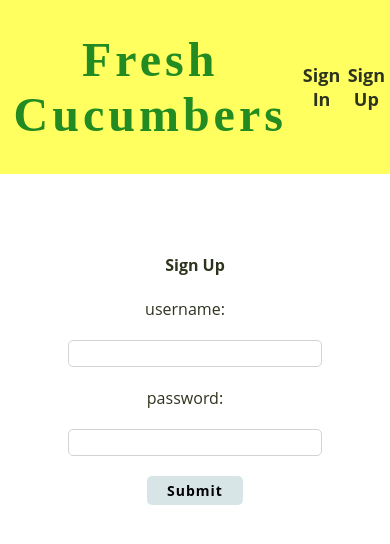
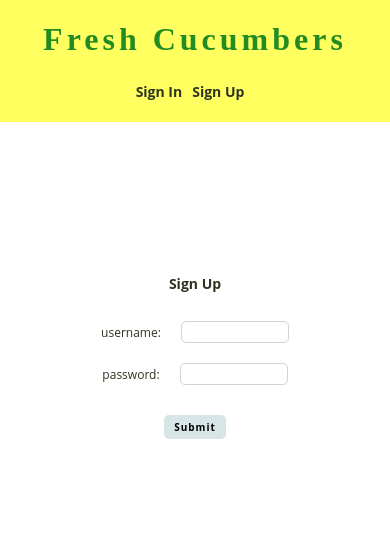
Before and after one commit to vasynizami/fresh-cucumbers, a React (Create React App) app in the folder client/: page /register in a window 390 px wide. Shown: the top 544 px of the page. Built offline with nearby package versions, Linux system fonts and the light colour scheme; no server answers.

Commit message:
media queries finish

```diff
--- a/client/src/App.css
+++ b/client/src/App.css
@@ -27,15 +27,15 @@ header a:hover {
   transform: scale(1.1);
 }
 
-#logo:hover {
-  transform: none;
-}
-
 header h1 {
   color: 	#228B22;
   font-family: 'Monofett';
   letter-spacing: 4px;
   font-size: 48px;
+}
+
+#logo:hover {
+  transform: none;
 }
 
 #signout {
@@ -73,11 +73,9 @@ h3 {
 }
 
 input, textarea {
-  font-size: 24px;
+  font-size: 22px;
   border: 0.5px solid lightgrey;
   border-radius: 5px;
-  padding: 2px;
-  font-size: 18px;
   margin: 20px auto;
   color: #2D341E !important;
   background:white !important;
@@ -106,6 +104,7 @@ button {
 
 main{
   margin-top: 80px;
+  margin-bottom: 50px;
   padding-right: 50px;
   padding-left: 50px;
 }
@@ -172,6 +171,11 @@ movies p {
   width: 50%;
 }
 
+.reviews div {
+  padding-bottom: 10px;
+  border-bottom: 1px solid lightgrey;
+}
+
 .link-button {
   margin-right: 15px;
   font-size: 14px;
@@ -196,3 +200,145 @@ movies p {
   text-align: center;
   font-size: 12px;
 }
+
+@media (max-width: 800px) {
+
+  header h1 {
+    font-size: 44px;
+  }
+
+  form {
+    margin-top: 23vh;
+  }
+
+  input {
+    width: 90px;
+    font-size: 18px;
+  }
+
+  main{
+    margin-top: 40px;
+    margin-bottom: 30px;
+    padding-right: 20px;
+    padding-left: 20px;
+  }
+
+  movies img {
+    max-height: 240px;
+    max-width: auto;
+  }
+
+  .movieDetails img {
+    max-width: 200px;
+    height: auto;
+  }
+}
+
+@media (max-width: 500px) {
+
+  header {
+    flex-direction: column;
+  }
+
+  header h1 {
+    font-size: 32px;
+  }
+
+  header p {
+    display: none;
+  }
+
+  header a {
+    font-size: 14px;
+    margin-right: 10px;
+  }
+
+  #logo {
+    margin-right: 0;
+  }
+
+  #signout {
+    font-size: 14px;
+    padding-bottom: 20px;
+  }
+
+  .auth-link {
+    padding-bottom: 20px;
+  }
+
+  main{
+    margin-top: 20px;
+    margin-bottom: 20px;
+    padding-right: 10px;
+    padding-left: 10px;
+  }
+
+  form {
+    margin-top: 18vh;
+  }
+
+  h4 {
+    font-size: 14px;
+  }
+
+  label {
+    font-size: 12px;
+  }
+
+  input, textarea {
+    font-size: 14px;
+    margin: 10px auto;
+    padding: 2px 8px;
+  }
+
+  button {
+    font-size: 10px;
+    padding: 5px 10px;
+  }
+
+  .submit {
+    margin-top: 20px;
+  }
+
+  movies img {
+    max-height: 300px;
+    max-width: auto;
+  }
+
+  .movieContent {
+    flex-direction: column;
+  }
+
+  h2 {
+    text-align: center;
+  }
+
+  h3 {
+    text-align: center;
+  }
+
+  .movieDetails {
+    max-width: 100%;
+    margin-bottom: 30px;
+  }
+
+  .image-div {
+    text-align: center;
+  }
+  .reviews {
+    margin-left: 0;
+    width: 100%;
+  }
+
+  .link-button {
+    font-size: 10px;
+    padding: 5px 10px;
+  }
+
+  textarea {
+    font-size: 14px;
+    max-width: 80%;
+    padding: 10px;
+  }
+
+}
--- a/client/src/components/Header.jsx
+++ b/client/src/components/Header.jsx
@@ -13,10 +13,10 @@ function Header(props) {
           <button id="signout" onClick={props.handleLogout}>Sign Out</button>
         </>
         :
-        <>
+        <div className="auth-link">
           <Link to="/login">Sign In</Link>
           <Link to="/register">Sign Up</Link>
-        </>
+        </div>
       }
     </header>
   )
--- a/client/src/components/Main.jsx
+++ b/client/src/components/Main.jsx
@@ -4,20 +4,16 @@ import LogIn from './LogIn';
 import Register from './Register';
 import MovieList from './MovieList';
 import MovieDetails from './MovieDetails';
-// import ReviewEdit from './ReviewEdit';
-// import NewReview from './NewReview';
 import { getAllMovies } from '../services/api-helper';
 
 export default class Main extends Component {
 
   state = {
-    movies: [],
-    // avgrating: null
+    movies: []
   }
 
   componentDidMount() {
     this.readAllMovies();
-    // this.readAllReviews();
   }
 
   readAllMovies = async () => {
--- a/client/src/components/MovieDetails.jsx
+++ b/client/src/components/MovieDetails.jsx
@@ -1,6 +1,5 @@
 import React, { Component } from "react";
-import { Route, Link } from "react-router-dom";
-// import ReviewList from "./ReviewList";
+import { Route } from "react-router-dom";
 import MoviePage from "./MoviePage";
 import ReviewEdit from "./ReviewEdit";
 import NewReview from "./NewReview";
--- a/client/src/components/MovieList.jsx
+++ b/client/src/components/MovieList.jsx
@@ -10,7 +10,6 @@ export default function MovieList (props) {
               <div>
                 <img src={movie.img} />
                 <p>{movie.name}</p>
-                {/* <p>{movie.rating}</p> */}
               </div>
             </Link>
           </React.Fragment>
--- a/client/src/components/MoviePage.jsx
+++ b/client/src/components/MoviePage.jsx
@@ -7,7 +7,9 @@ function MoviePage(props) {
   return (
     <div className="movieContent">
       <div className="movieDetails">
-        <img src={movie.img} />
+        <div className="image-div">
+          <img src={movie.img} />
+        </div>
         <h2>{movie.name}</h2>
         <p>{movie.director}</p>
         <p>{movie.genre}</p>
--- a/client/src/components/NewReview.jsx
+++ b/client/src/components/NewReview.jsx
@@ -3,9 +3,9 @@ import React, { Component } from 'react'
 export default class NewReview extends Component {
   state = {
     movie_id: this.props.movieId,
-    rating: "",
     content: ""
   }
+
   handleChange = (e) => {
     const { name, value } = e.target;
     this.setState({
@@ -14,28 +14,17 @@ export default class NewReview extends Component {
   }
 
   render() {
-    const { rating, content } = this.state;
+    const { content } = this.state;
     return (
       <form
-
         onSubmit={(e) => {
         e.preventDefault();
         this.props.handleReviewSubmit(this.state);
         this.props.history.push(`/movies/${this.props.movieId}/moviepage`);
       }}>
         <h4>Write A Review</h4>
-        <div className="review-form">
-          <input
-          placeholder="rating"
+        <textarea className="review-form"
           autoFocus
-          required
-          type="integer"
-          name="rating"
-          value={rating}
-          onChange={this.handleChange}
-        />
-          <textarea
-          placeholder="text"
           required
           rows={12}
           cols={60}
@@ -44,7 +33,6 @@ export default class NewReview extends Component {
           value={content}
           onChange={this.handleChange}
           />
-          </div>
         <button>Submit</button>
       </form>
     )
--- a/client/src/components/ReviewEdit.jsx
+++ b/client/src/components/ReviewEdit.jsx
@@ -3,7 +3,6 @@ import { getOneReview } from '../services/api-helper';
 
 export default class ReviewEdit extends Component {
   state = {
-    rating: "",
     content: ""
   }
 
@@ -21,7 +20,6 @@ export default class ReviewEdit extends Component {
   setFormData = async () => {
     const review = await getOneReview(this.props.movieId, this.props.reviewId);
     this.setState({
-      rating: review.name,
       content: review.content
     })
   }
@@ -29,22 +27,13 @@ export default class ReviewEdit extends Component {
   render() {
     return (
       <form
-
         onSubmit={(e) => {
         e.preventDefault();
         this.props.handleReviewEdit(this.props.reviewId, this.state);
         this.props.history.push(`/movies/${this.props.movieId}/moviepage`);
       }}>
         <h4>Edit Review</h4>
-        <div className="review-form">
-        <input
-          required
-          type="text"
-          name="rating"
-          value={this.state.rating}
-          onChange={this.handleChange}
-        />
-        <textarea
+        <textarea className="review-form"
           required
           rows={12}
           cols={60}
@@ -53,7 +42,6 @@ export default class ReviewEdit extends Component {
           value={this.state.content}
           onChange={this.handleChange}
           />
-          </div>
         <button>Submit</button>
 
       </form>
--- a/client/src/components/ReviewList.jsx
+++ b/client/src/components/ReviewList.jsx
@@ -6,9 +6,8 @@ function ReviewList(props) {
     <div className="reviews">
       <h3>Reviews</h3>
       {props.reviews.map(review => (
-        <React.Fragment key={review.id}>
-            <p>{review.rating}</p>
-            <p>{review.content}</p>
+        <div key={review.id}>
+          <p>{review.content}</p>
           {
             // user is logged in and the review belongs to this logged user
             props.currentUser && review.user_id === props.currentUser.id
@@ -20,7 +19,7 @@ function ReviewList(props) {
             :
             <></>
           }
-          </React.Fragment>
+          </div>
         ))}
     </div>
   )
```
